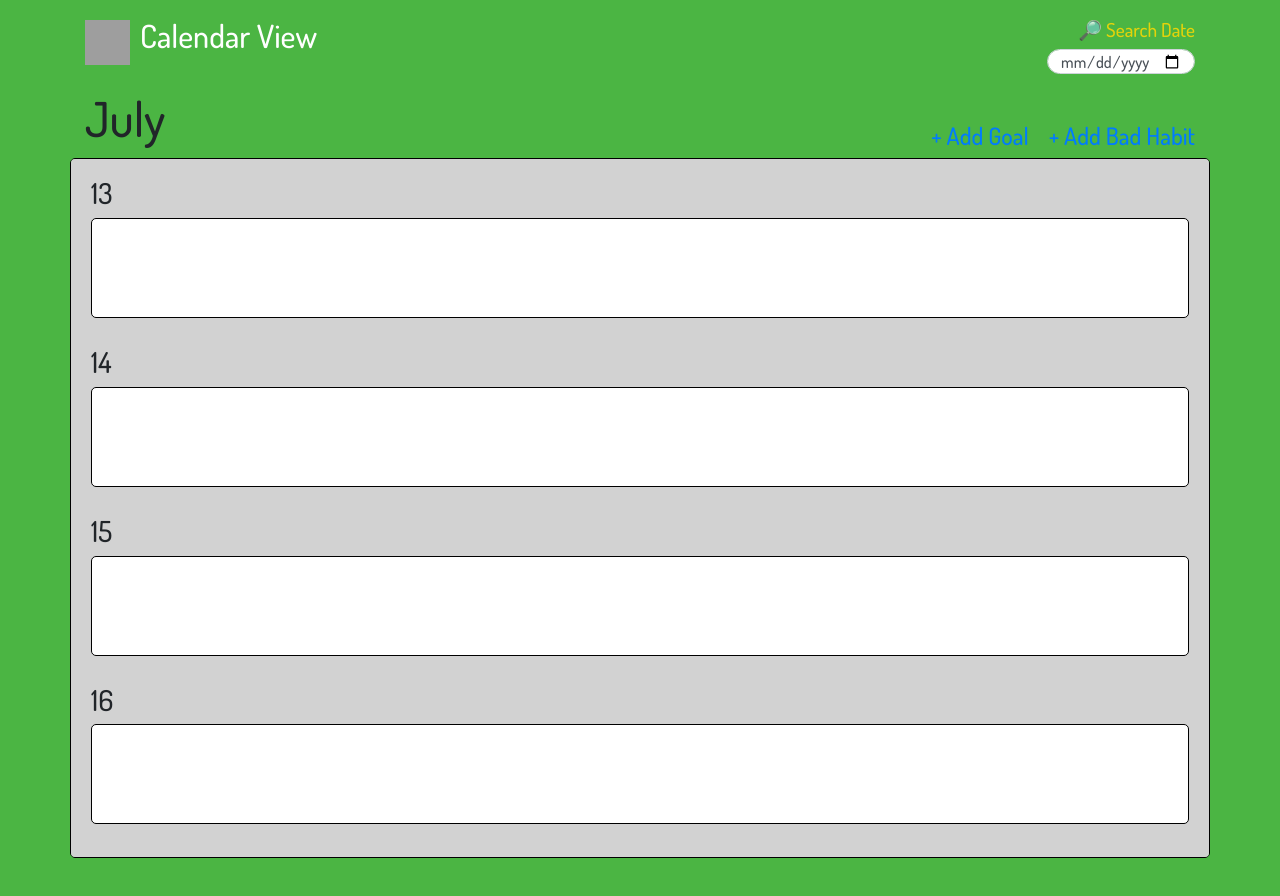
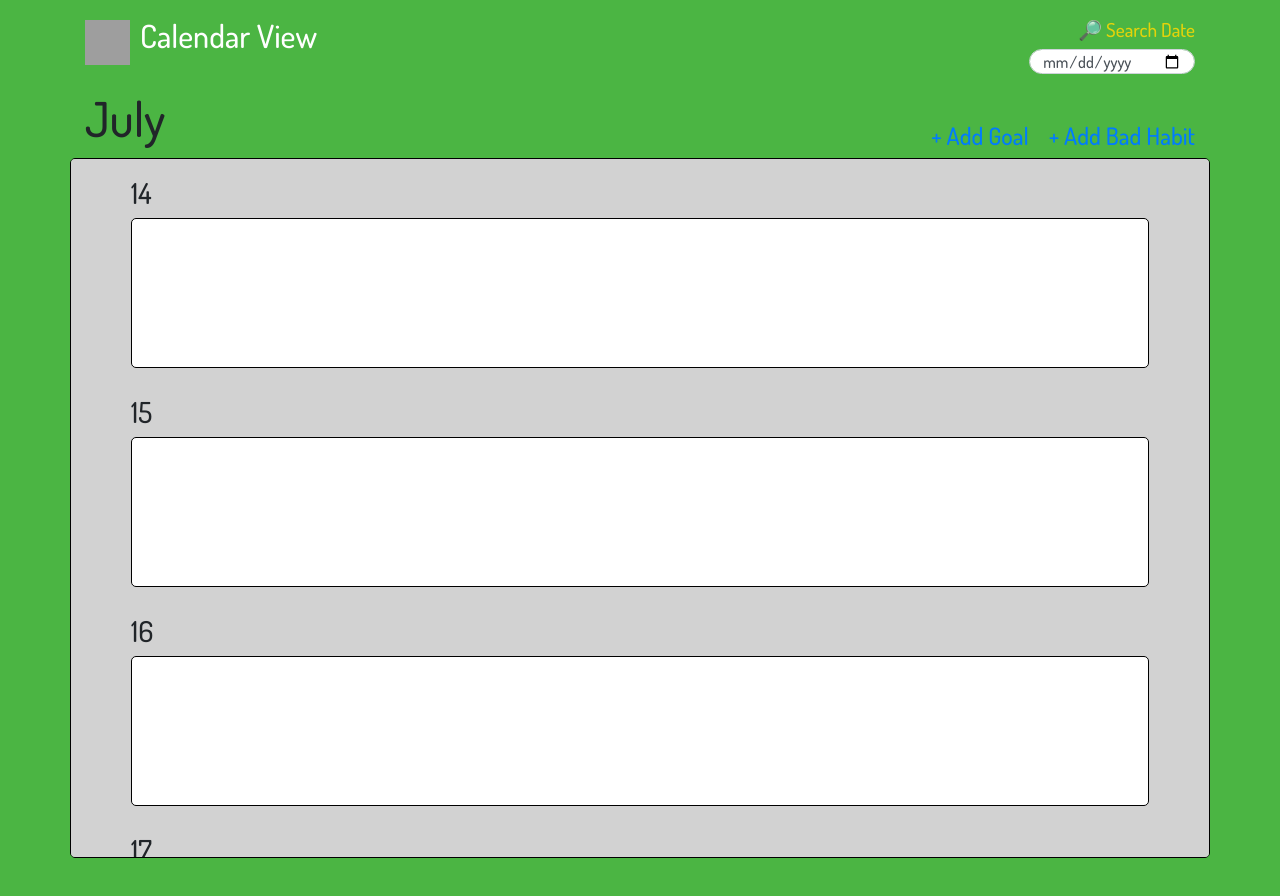
Before and after one commit to JKrayg/successList, a React (Create React App) app in the folder client/: page /Home in a window 1280 px wide. Shown: the top 896 px of the page. Built offline with nearby package versions, Linux system fonts and the light colour scheme; grey boxes are pictures that could not be loaded.

Commit message:
fixing momentjs on home page

```diff
--- a/client/src/components/Home/Index.js
+++ b/client/src/components/Home/Index.js
@@ -6,20 +6,27 @@ import { v4 as uuidv4 } from 'uuid';
 
 function Home() {
     const now = moment();
-    var monthDays = now.daysInMonth()
+    var monthDays = now.date()
+    console.log(monthDays)
     //var days = moment.weekdays()
     var arrDays = [];
     var date = new Date;
     var months = ["January", "February", "March", "April", "May", "June", "July", "August", "September", "October", "November", "December"];
     //var daysArr = ["Monday", "Tuesday", "Wednesday", "Thurday", "Friday", "Saturday", "Sunday"]
 
+    // for (var i = 0; i < 8; i++) {
+    //     var dd = date.getDate();
+    //     date.setDate(dd + 1);
+    //     arrDays.push(dd)
+    //     console.log(date)
+
+    // }
+
     for (var i = 0; i < 8; i++) {
-        var dd = date.getDate();
-        date.setDate(date.getDate() + 1);
-        arrDays.push(dd)
-        console.log(date)
+        monthDays = monthDays + 1;
+        arrDays.push(monthDays);
+    }
 
-    }
 
     // monthDays = monthDays + 1;
     // for (var i = 0; i < monthDays; i++) {
@@ -46,7 +53,7 @@ function Home() {
                     <div className = "col-md-3 offset-5">
                         <div className ="form-group">
                             <label style = {{ fontFamily: 'Dosis, sans-serif', fontSize: "1.2rem", float: "right", color: "rgba(255, 217, 0, 0.845)" }} htmlFor="search">🔎 Search Date</label>
-                            <input style = {{ fontFamily: 'Dosis, sans-serif', height: "25px", width: "58%", float: "right", marginTop: "10px", borderRadius: "20px"}} type="date" className ="form-control" id="search"/>
+                            <input style = {{ fontFamily: 'Dosis, sans-serif', height: "25px", width: "65%", float: "right", marginTop: "10px", borderRadius: "20px"}} type="date" className ="form-control" id="search"/>
                         </div>
                     </div>
                 </div>
@@ -82,7 +89,7 @@ const listedCalendarStyle = {
     border: "1px solid black",
     marginTop: "10px",
     marginBottom: "50px",
-    padding: "20px",
+    padding: "20px 60px",
     height: "700px",
     overflow: "auto",
     backgroundColor: "rgb(210, 210, 210)",
@@ -104,7 +111,7 @@ const addLinks = {
 const calListStyle = {
     border: "1px solid black",
     borderRadius: "5px",
-    height: "100px",
+    height: "150px",
     marginBottom: "30px",
     backgroundColor: "white"
 }
```
